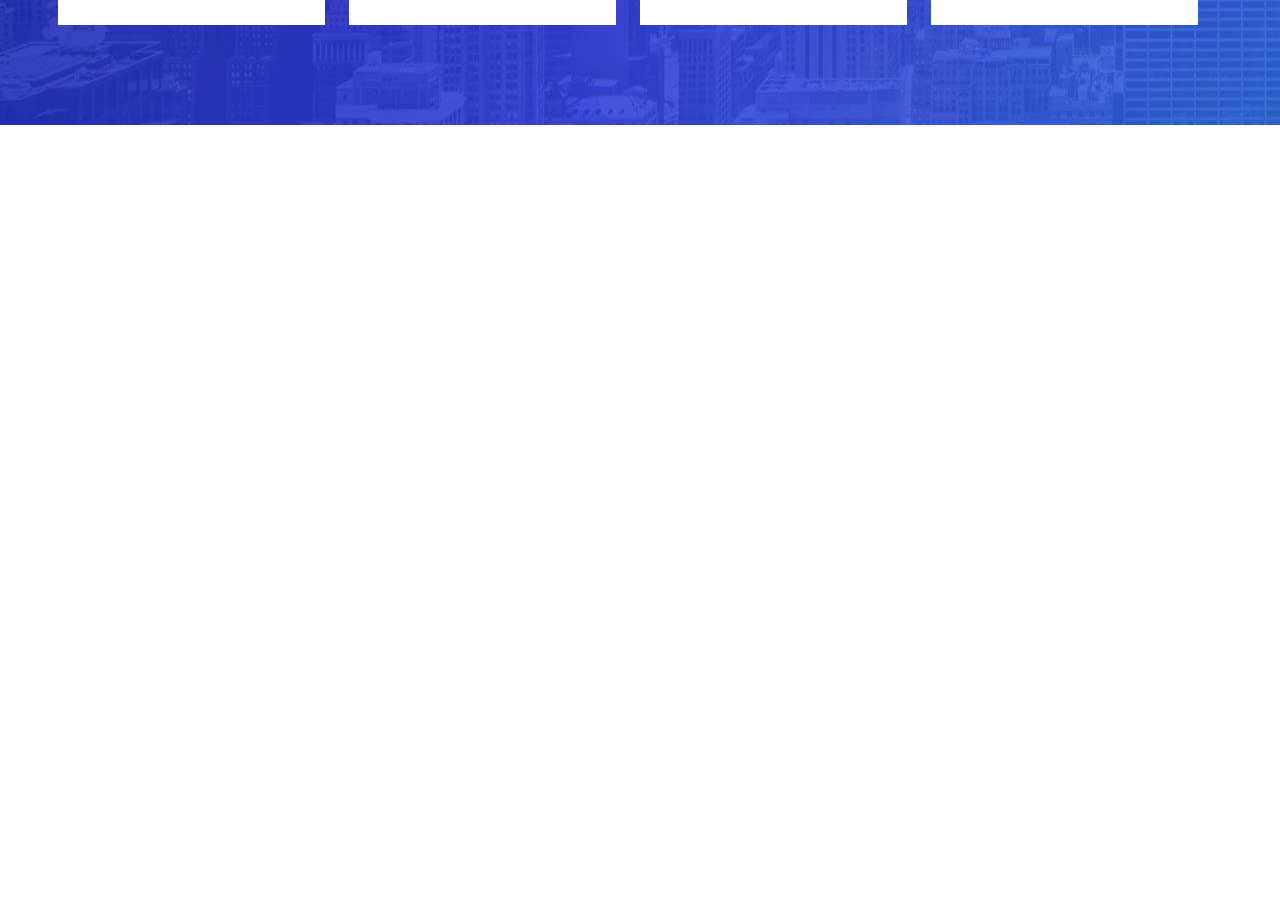
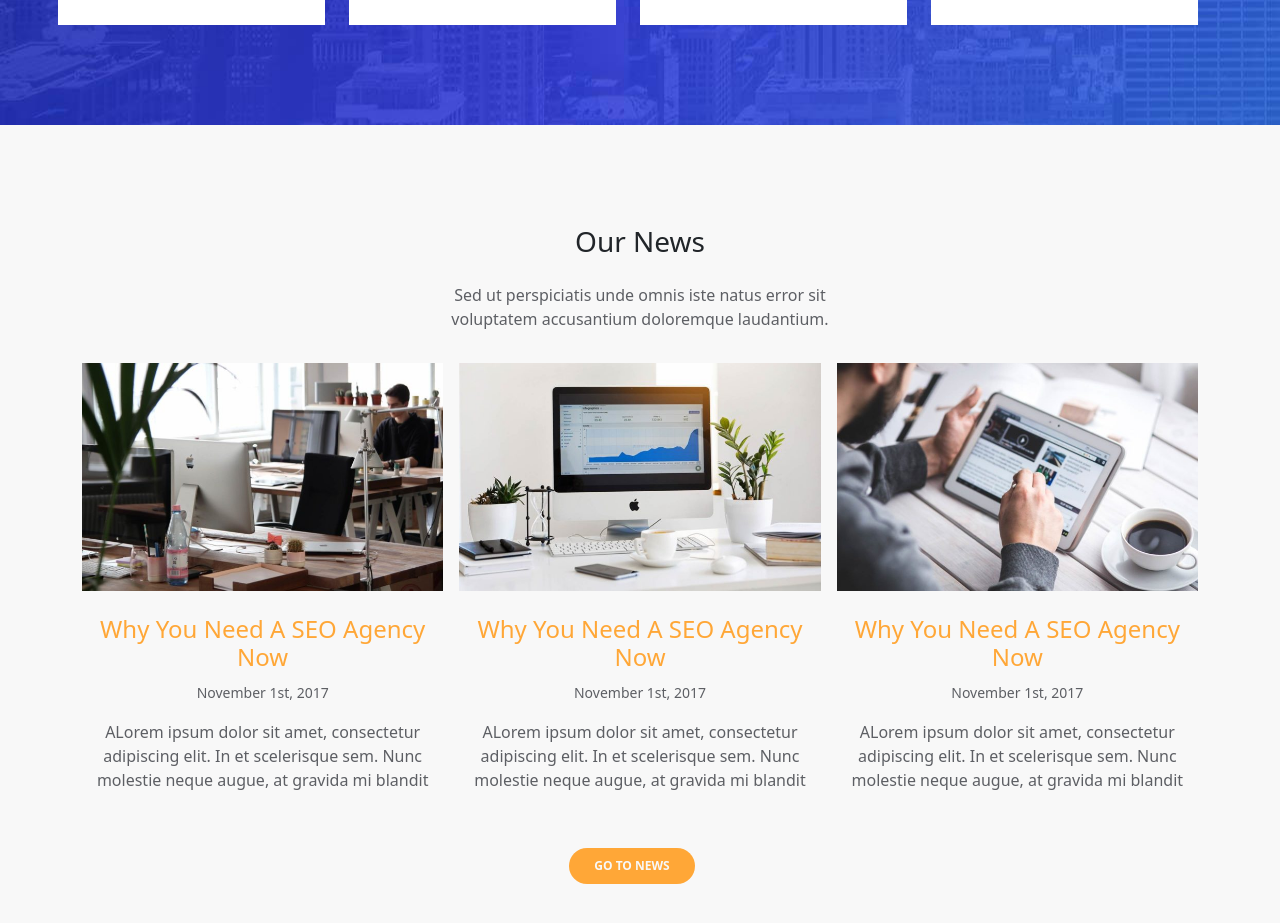
Before and after one commit to filippo-falcone/proj-html-vuejs, a Vue app: page / in a window 1280 px wide. Shown: the part 4220-5143 px from the top of the page. Before the commit the page ends 4345 px from the top, so only its background shows below. Built offline with nearby package versions, Linux system fonts and the light colour scheme.

Commit message:
feat: added AppNews

```diff
--- a/src/components/AppNews.vue
+++ b/src/components/AppNews.vue
@@ -2,6 +2,88 @@
 export default {}
 </script>
 
-<template></template>
+<template>
+    <section class="news">
+        <div class="container text-center">
+            <div class="row g-3">
+                <div class="col-12 d-flex justify-content-center">
+                    <div class="text">
+                        <h3 class="mb-4">Our News</h3>
+                        <p>Sed ut perspiciatis unde omnis iste natus error sit voluptatem accusantium doloremque laudantium.</p>
+                    </div>
+                 </div>
+                <div class="col-4">
+                    <div class="work-card">
+                        <div class="card-img">
+                            <img src="../assets/images/related-service-2-700x441.jpg" alt="">
+                        </div>
+                        <div class="card-text mt-4">
+                            <h4>Why You Need A SEO Agency Now</h4>
+                            <small>November 1st, 2017</small>
+                            <p class="mt-3">ALorem ipsum dolor sit amet, consectetur adipiscing elit. In et scelerisque sem. Nunc molestie neque augue, at gravida mi blandit</p>
+                        </div>
+                    </div>
+                </div>
+                <div class="col-4">
+                    <div class="work-card">
+                        <div class="card-img">
+                            <img src="../assets/images/related-service-4-700x441.jpg" alt="">
+                        </div>
+                        <div class="card-text mt-4">
+                            <h4>Why You Need A SEO Agency Now</h4>
+                            <small>November 1st, 2017</small>
+                            <p class="mt-3">ALorem ipsum dolor sit amet, consectetur adipiscing elit. In et scelerisque sem. Nunc molestie neque augue, at gravida mi blandit</p>
+                        </div>
+                    </div>
+                </div>
+                <div class="col-4">
+                    <div class="work-card">
+                        <div class="card-img">
+                            <img src="../assets/images/blog-post-6-700x441.jpg" alt="">
+                        </div>
+                        <div class="card-text mt-4">
+                            <h4>Why You Need A SEO Agency Now</h4>
+                            <small>November 1st, 2017</small>
+                            <p class="mt-3">ALorem ipsum dolor sit amet, consectetur adipiscing elit. In et scelerisque sem. Nunc molestie neque augue, at gravida mi blandit</p>
+                        </div>
+                    </div>
+                </div>
+                <div class="col-12 btn-container py-4">
+                    <button class="btn big brand-primary rounded-pill me-3">go to news</button>
+                </div>
+           </div>
+        </div>
+    </section>
+</template>
 
-<style scoped lang="scss"></style>
+<style scoped lang="scss">
+@use '../style/partials/variables' as *;
+
+.news {
+    background-color: $brand-light-secondary;
+    padding-top: 6.25rem;
+    padding-bottom: 6.25rem;
+
+    .row {
+        .col-12 {
+            .text {
+                width: 40%;
+            }
+        }
+
+        .col-4 {
+            .work-card {
+                .card-text {
+                    h4 {
+                        color: $brand-primary;
+                    }
+
+                    small {
+                        color: $brand-dark-light;
+                    }
+                }
+            }
+        }
+    }
+}
+</style>
--- a/src/components/AppPlans.vue
+++ b/src/components/AppPlans.vue
@@ -139,4 +139,5 @@ export default {}
             }
         }
     }
-}</style>
+}
+</style>
```
